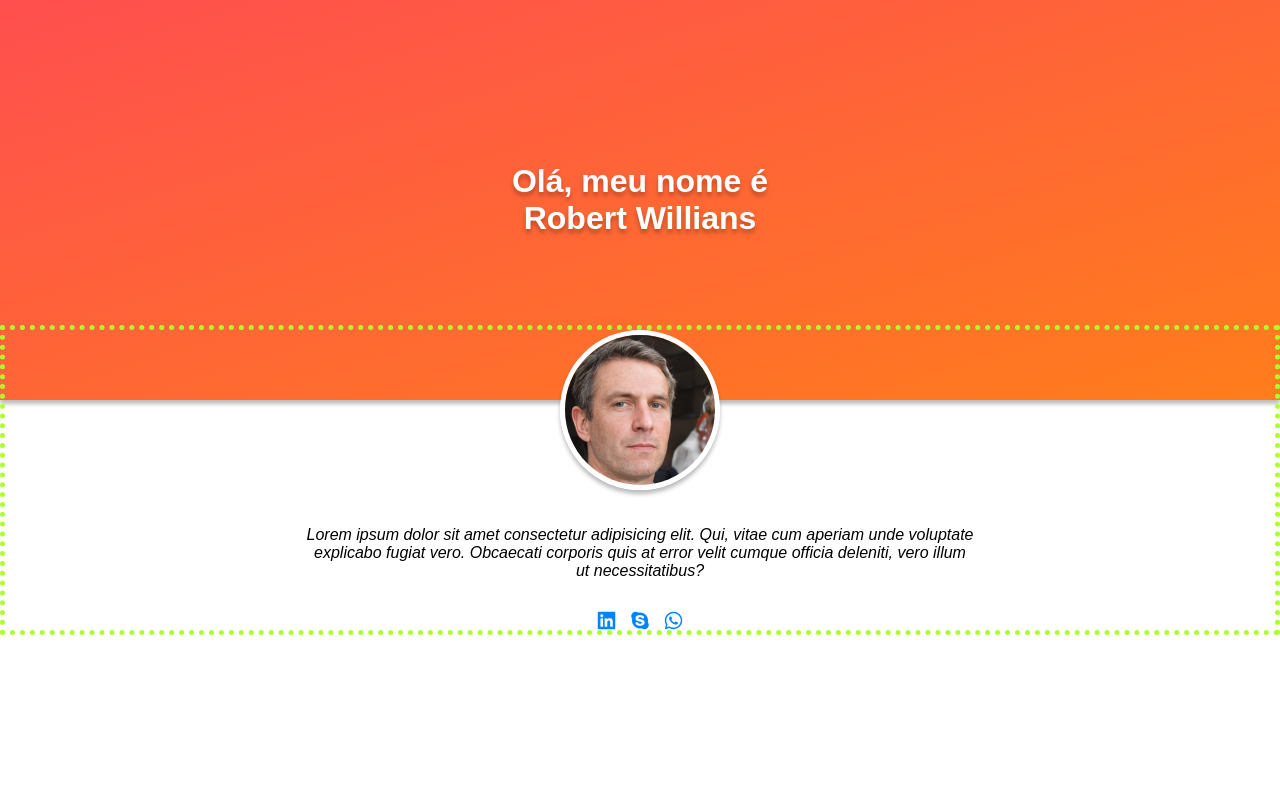
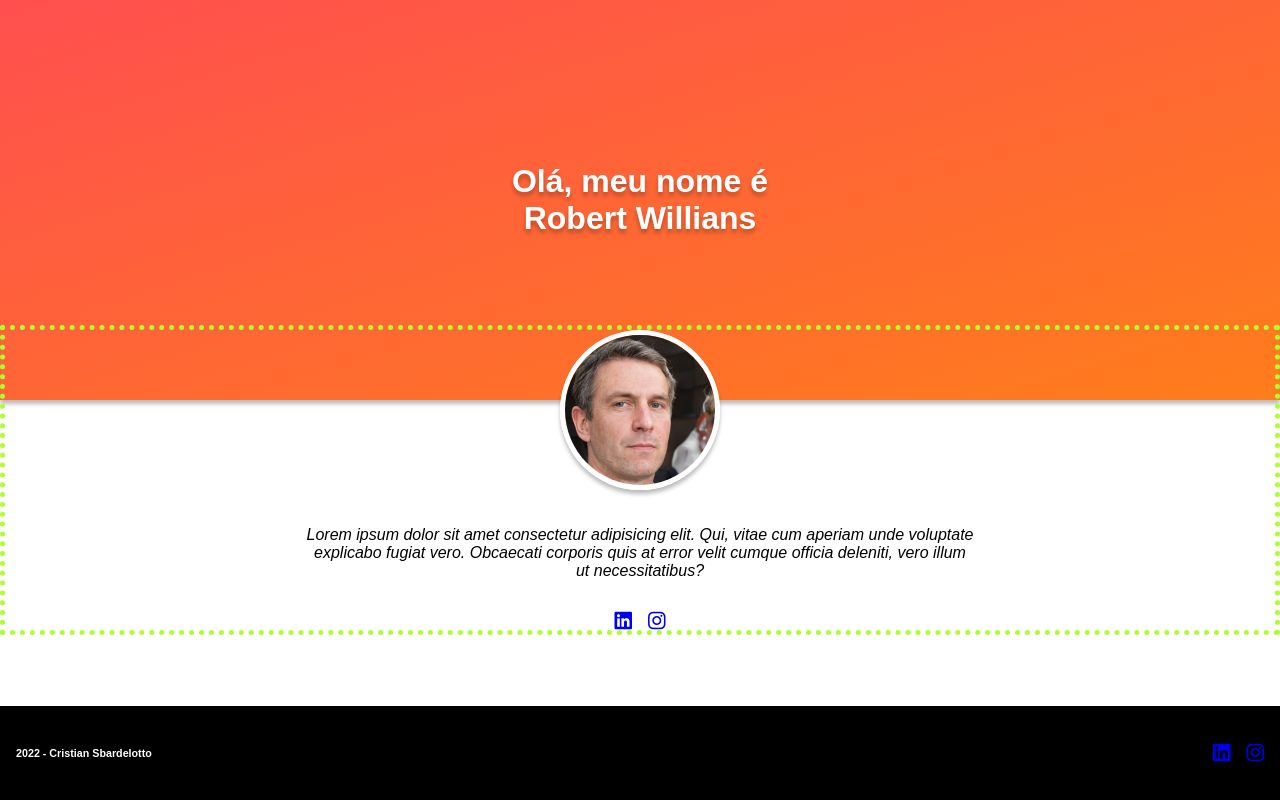
Before and after one commit to cristian-sbardelotto/Personal-Page, a plain HTML site: page index.html in a window 1280 px wide. Drawn offline with Linux system fonts and the light colour scheme.

Commit message:
feat(footer) implementado a estrutura do rodapé

```diff
--- a/index.html
+++ b/index.html
@@ -22,11 +22,43 @@
             fugiat vero. Obcaecati corporis quis at error velit cumque officia deleniti, vero illum ut necessitatibus?
         </p>
         <ul class="profile__links">
-            <li><i class="fab fa-linkedin fa-lg"></i></li>
-            <li><i class="fab fa-skype fa-lg"></i></li>
-            <li><i class="fab fa-whatsapp fa-lg"></i></li>
+            <li>
+                <a href="https://www.linkedin.com/in/cristian-sbardelotto-207b68238/" target="_blank">
+                <i class="fab fa-linkedin fa-lg"></i>
+            </a>
+            </li>
+            <li>
+                <a href="https://instagram.com/cristian_keiber" target="_blank">
+                <i class="fab fa-instagram fa-lg"></i>
+            </a>
+            </li>
+            <!-- <li>
+                <a href="https://wa.me/cristian" target="_blank">
+                <i class="fab fa-whatsapp fa-lg"></i>
+            </a>
+            </li> -->
         </ul>
     </section>
+    <footer class="footer">
+        <h6>2022 - Cristian Sbardelotto</h6>
+        <ul class="footer__links">
+            <li>
+                <a href="https://www.linkedin.com/in/cristian-sbardelotto-207b68238/" target="_blank">
+                <i class="fab fa-linkedin fa-lg"></i>
+            </a>
+            </li>
+            <li>
+                <a href="https://instagram.com/cristian_keiber" target="_blank">
+                <i class="fab fa-instagram fa-lg"></i>
+            </a>
+            </li>
+            <!-- <li>
+                <a href="https://wa.me/cristian" target="_blank">
+                <i class="fab fa-whatsapp fa-lg"></i>
+            </a>
+            </li> -->
+        </ul>
+    </footer>
 </body>
 
 </html>
--- a/style.css
+++ b/style.css
@@ -1,5 +1,8 @@
 :root {
     font-family: sans-serif;
+    --color-blue-social: #0085ff;
+    --color-red: #ff4f4f;
+    --color-orange: #ff7d1b;
 }
 body {
     margin: 0;
@@ -8,8 +11,8 @@ body {
     height: 50vh;
     background: linear-gradient(
     to right bottom,
-    #ff4f4f,
-    #ff7d1b);
+    var(--color-red),
+    var(--color-orange));
     color: white;
     display: grid;
     place-items: center;
@@ -34,7 +37,8 @@ body {
     max-width: 75ch;
     font-style: italic;
 }
-.profile__links {
+.profile__links,
+.footer__links {
     padding: 0;
     list-style: none;
     display: flex;
@@ -42,7 +46,23 @@ body {
     width: fit-content;
     grid-auto-flow: column;
     gap: 16px;
-    color: #0085ff;
+    color: var(--color-blue-social);
+}
+.footer {
+    box-sizing: border-box;
+    background-color: black;
+    color: white;
+    position: fixed;
+    bottom: 0;
+    width: 100vw;
+    display: grid;
+    grid-template-columns: auto auto;
+    align-items: center;
+    padding: 16px;
+}
+.footer__links {
+    margin: 0;
+    justify-self: end;
 }
 h1 {
     margin: 32px auto;
```
